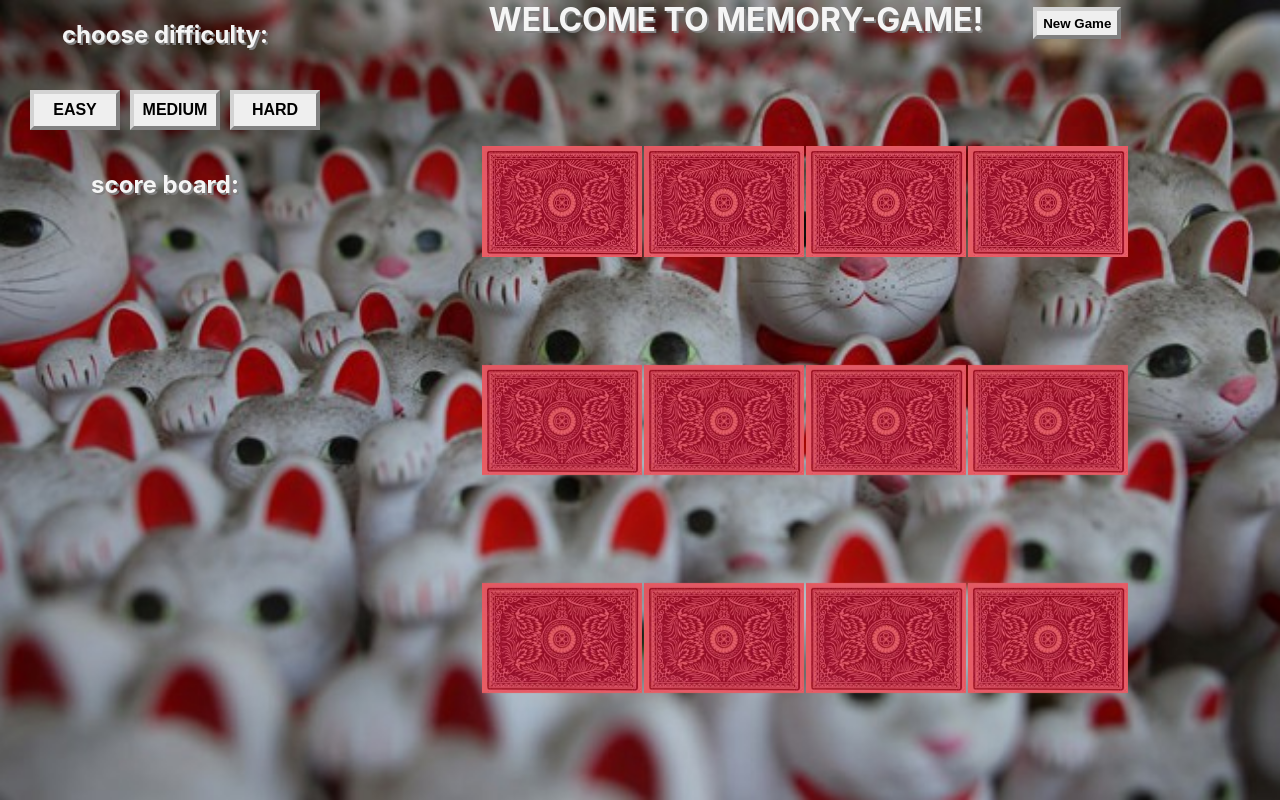
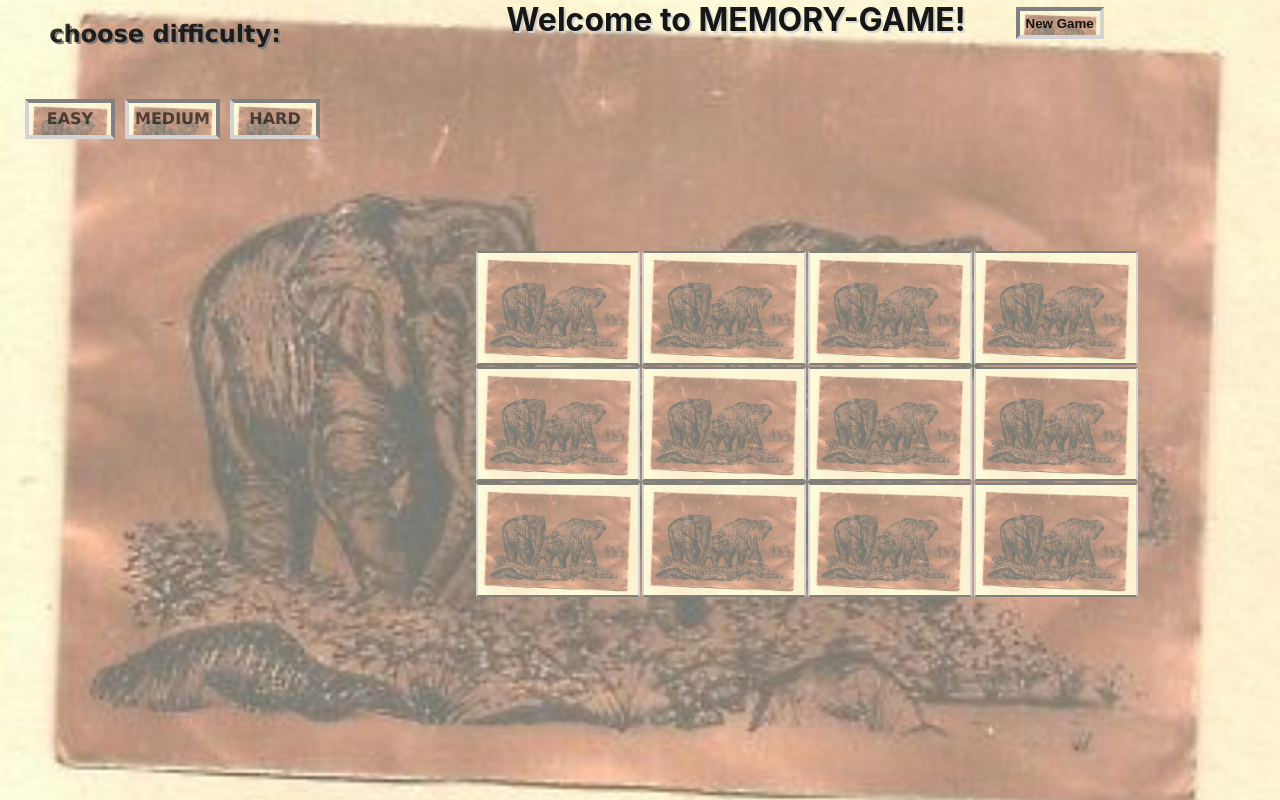
Before and after one commit to ramhagit/memory-game, a plain HTML site: page memorygame.html in a window 1280 px wide. Drawn offline with Linux system fonts and the light colour scheme.

Commit message:
graphics changed

```diff
--- a/css/memorygame.css
+++ b/css/memorygame.css
@@ -4,11 +4,10 @@ body {
     width: 100vw;
     margin: 0;
     padding: 0;
-    background-image: url('../images/background1.jpg');
+    background-image: url('../images/backcard2.jpg');
     background-size: cover;
     background-repeat: no-repeat;
     background-position: center center;
-    font-family: -apple-system, BlinkMacSystemFont, 'Segoe UI', Roboto, Oxygen, Ubuntu, Cantarell, 'Open Sans', 'Helvetica Neue', sans-serif;
 }
 
 .side-menu {
@@ -23,8 +22,9 @@ body {
 }
 
 h2 {
-    color: whitesmoke;
+    color: rgba(0, 0, 0, 0.8);
     text-shadow: 2px 2px gray;
+    font-family: 'Lucida Sans', 'Lucida Sans Regular', 'Lucida Grande', 'Lucida Sans Unicode', Geneva, Verdana, sans-serif;
 }
 
 .difficulty {
@@ -40,10 +40,14 @@ button {
     margin-right: 10px;
     font-size: 1rem;
     font-weight: bold;
-    border-top: lightgray 4px solid;
+    font-family: Verdana, Geneva, Tahoma, sans-serif;
+    border-top: gray 4px solid;
     border-right: gray 4px solid;
-    border-bottom: gray 4px solid;
+    border-bottom: lightgray 4px solid;
     border-left: lightgray 4px solid;
+    background-image: url(../images/backcard2.jpg);
+    background-size: cover;
+    color: rgba(0, 0, 0, 0.6);
 }
 
 .score-board {
@@ -67,18 +71,22 @@ button {
 
 h1 {
     margin: 0 50px 0 0;
-    color: whitesmoke;
-    text-shadow: 2px 2px gray;
+    color: rgba(0, 0, 0, 0.9);
+    text-shadow: 2px 2px lightgray;
+    font-family: -apple-system, BlinkMacSystemFont, 'Segoe UI', Roboto, Oxygen, Ubuntu, Cantarell, 'Open Sans', 'Helvetica Neue', sans-serif;
 }
 
 #new-game {
     height: 2rem;
     cursor: pointer;
     font-weight: bold;
-    border-top: lightgray 4px solid;
-    border-right: gray 4px solid;
-    border-bottom: gray 4px solid;
-    border-left: lightgray 4px solid;
+    border-top: gray 4px solid;
+    border-right: lightgray 4px solid;
+    border-bottom: lightgray 4px solid;
+    border-left: gray 4px solid;
+    background-image: url(../images/backcard2.jpg);
+    background-size: cover;
+    color: rgba(0, 0, 0, 0.9);
 }
 
 .game-container {
@@ -87,12 +95,12 @@ h1 {
     padding: 0 10px;
     display: flex;
     flex-direction: column;
-    justify-content: space-evenly;
+    justify-content: center;
     align-items: stretch;
     flex-wrap: nowrap;
     text-align: center;
-    font-size: 3rem;
-    color: rgb(243, 172, 172);
+    font-size: 4rem;
+    color: rgba(0, 0, 0, 0.8);
     text-shadow: 2px 2px gray;
 }
 
@@ -105,6 +113,7 @@ h1 {
     align-items: flex-start;
     flex-wrap: wrap;
     height: auto;
+    padding: 2px 0;
 }
 
 .cell {
@@ -122,7 +131,7 @@ h1 {
     flex-basis: 10rem;
     width: 10rem;
     perspective: 1000px;
-    margin: 1px;
+    margin: 3px;
     cursor: pointer;
 }
 
@@ -154,6 +163,11 @@ img {
     margin: 0;
     max-width: 100%;
     max-height: 100%;
+    border-top: gray 2px solid;
+    border-bottom: gray 2px solid;
+    border-right: lightgray 2px solid;
+    border-left: lightgray 2px solid;
+    object-fit: cover;
 }
 
 .delete {
--- a/js/memorygame.js
+++ b/js/memorygame.js
@@ -146,7 +146,7 @@
                 }, 1000);
 
                 if (this.gameBody.querySelectorAll('.delete').length === (this.board.rows * this.board.columns - 2)) {
-                    this.gameBody.innerText = `You won!\nThe number of failed attempts is: ${this.attemptCounter}`;
+                    this.gameBody.innerText = `You won!\nThe number of failed attempts is:\n${this.attemptCounter}`;
                 }
             }
         }
@@ -177,7 +177,7 @@
                     const flipCardFront = document.createElement('div');
                     flipCardFront.classList.add('flip-card-front');
                     const imgFront = document.createElement('img');
-                    imgFront.src = "./images/backcard.jpg";
+                    imgFront.src = "./images/backcard2.jpg";
                     imgFront.alt = "back card";
                     const flipCardBack = document.createElement('div');
                     flipCardBack.classList.add('flip-card-back');
--- a/memorygame.html
+++ b/memorygame.html
@@ -17,12 +17,12 @@
             <button id="medium">MEDIUM</button>
             <button id="hard">HARD</button>
         </div>
-        <h2>score board:</h2>
+        <h2></h2>
         <div class="score-board"></div>
     </div>
     <div class="content">
         <div class="header">
-            <h1>WELCOME TO MEMORY-GAME!</h1>
+            <h1>Welcome to MEMORY-GAME!</h1>
             <input id="new-game" type="button" value="New Game">
         </div>
         <div class="game-container"></div>
```
Also changed, not shown: images/backcard1.jpg (added), images/backcard2.jpg (added), images/background2.jpg (added).
